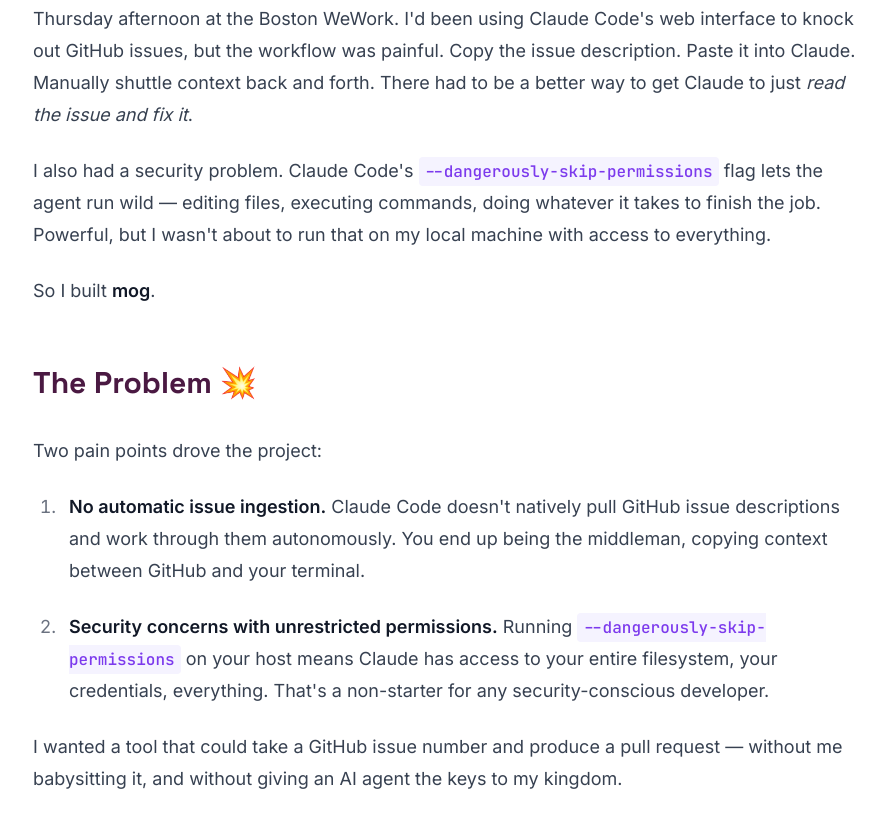
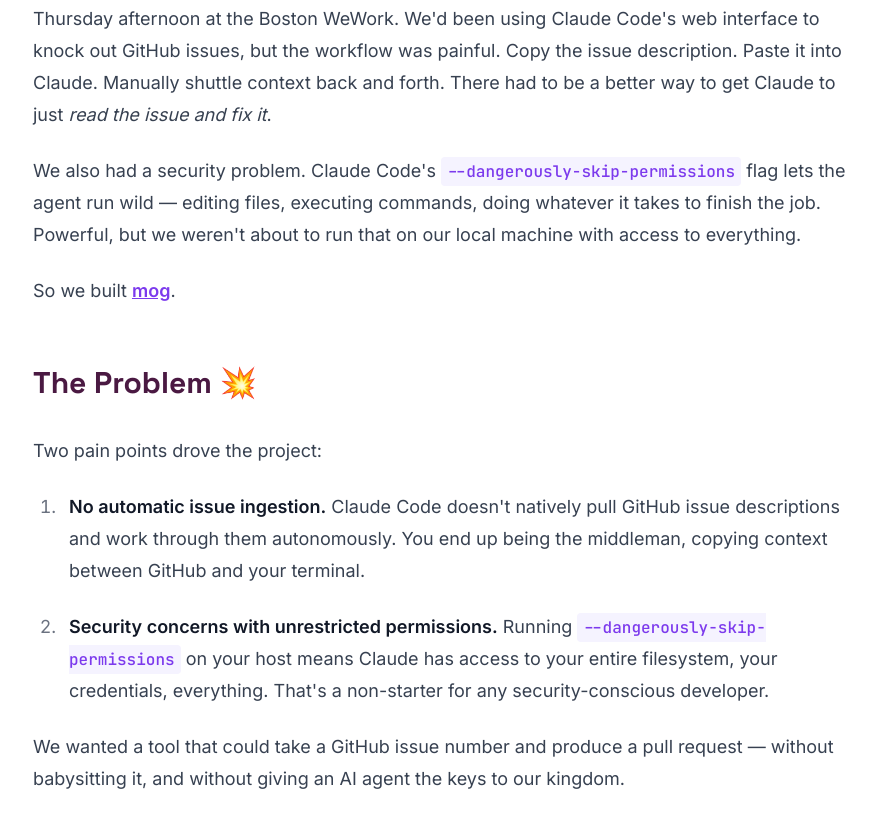
Before and after one commit to workingdevshero/web, an Astro site: page /blog/mog in a window 1280 px wide. Shown: the part 969-1800 px from the top of the page, without its empty margins (191-1076 px from the left). Built offline with nearby package versions, Linux system fonts and the light colour scheme; Astro itself is replaced by a stand-in of ours.

Commit message:
fix: use we/our voice and add repo link

```diff
--- a/src/content/blog/mog.mdx
+++ b/src/content/blog/mog.mdx
@@ -10,11 +10,11 @@ tags: ["ai", "claude", "github", "docker", "automation", "tools"]
 
 ## How It Started 🚀
 
-Thursday afternoon at the Boston WeWork. I'd been using Claude Code's web interface to knock out GitHub issues, but the workflow was painful. Copy the issue description. Paste it into Claude. Manually shuttle context back and forth. There had to be a better way to get Claude to just *read the issue and fix it*.
+Thursday afternoon at the Boston WeWork. We'd been using Claude Code's web interface to knock out GitHub issues, but the workflow was painful. Copy the issue description. Paste it into Claude. Manually shuttle context back and forth. There had to be a better way to get Claude to just *read the issue and fix it*.
 
-I also had a security problem. Claude Code's `--dangerously-skip-permissions` flag lets the agent run wild — editing files, executing commands, doing whatever it takes to finish the job. Powerful, but I wasn't about to run that on my local machine with access to everything.
+We also had a security problem. Claude Code's `--dangerously-skip-permissions` flag lets the agent run wild — editing files, executing commands, doing whatever it takes to finish the job. Powerful, but we weren't about to run that on our local machine with access to everything.
 
-So I built **mog**.
+So we built [**mog**](https://github.com/bobbyg603/mog).
 
 ## The Problem 💥
 
@@ -24,7 +24,7 @@ Two pain points drove the project:
 
 2. **Security concerns with unrestricted permissions.** Running `--dangerously-skip-permissions` on your host means Claude has access to your entire filesystem, your credentials, everything. That's a non-starter for any security-conscious developer.
 
-I wanted a tool that could take a GitHub issue number and produce a pull request — without me babysitting it, and without giving an AI agent the keys to my kingdom.
+We wanted a tool that could take a GitHub issue number and produce a pull request — without babysitting it, and without giving an AI agent the keys to our kingdom.
 
 ## The Solution 📦
 
```
